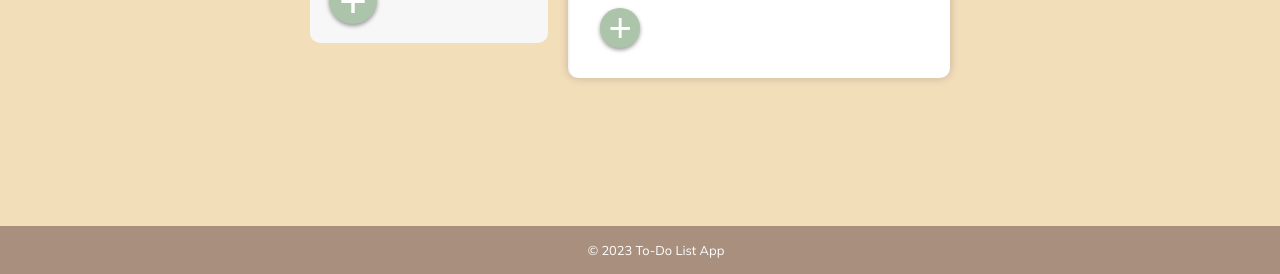
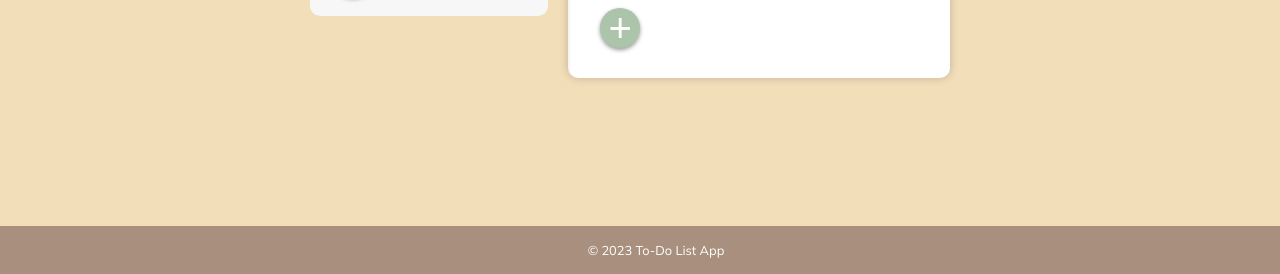
Before and after one commit to mrt39/odin-todo-list, a website built with webpack: page dist/index.html in a window 1280 px wide. Shown: the part 526-800 px from the top of the page. Built offline with nearby package versions, Linux system fonts and the light colour scheme.

Commit message:
Add fix to localstorage

```diff
--- a/src/index.js
+++ b/src/index.js
@@ -185,9 +185,9 @@ function populateStorage() {
 //this is how we get the values from the localstorage. since the value is stored as a string, we un-string it.
 function getfromStorage(){
 
-    //dealing with the possibility of localstorage being empty, adding the "project today" object to the array if that's the case
+    //dealing with the possibility of localstorage being empty, if that's the case, returning the function so the default items we defined above will populate the array
     if (localStorage.getItem("allProjectsStored") === null || localStorage.getItem("allProjectsStored") === undefined ){
-        allProjects.push(projectToday)
+        return
     }
     else{
         allProjects = JSON.parse(localStorage.getItem("allProjectsStored"));
```
Also changed, not shown: dist/index.html, dist/main.js.
